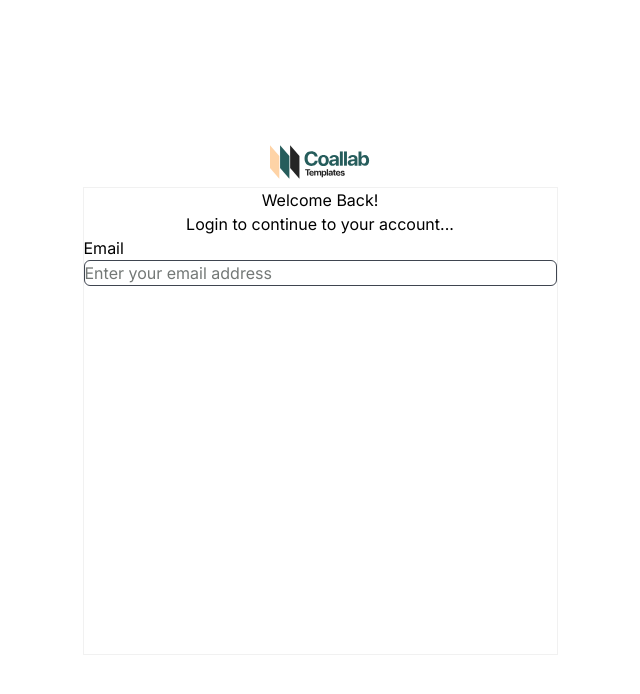
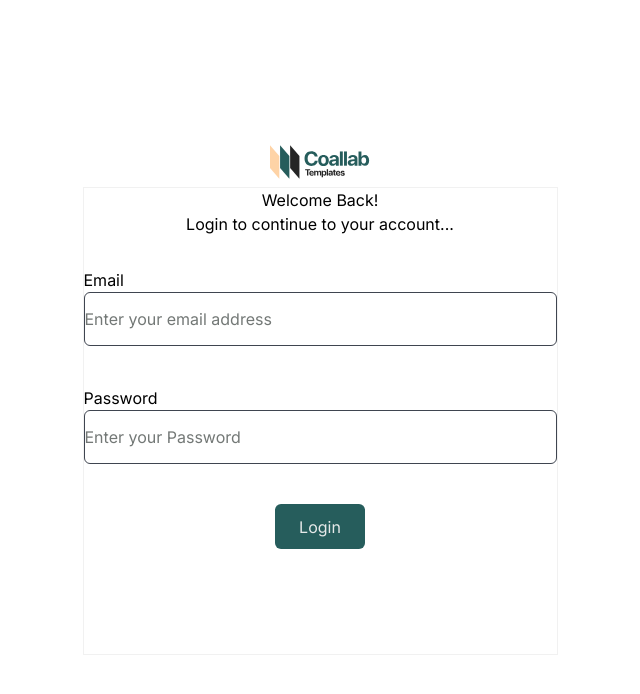
Before and after one commit to Coal-lab-Team/Frontend, a Next.js app: page /auth/login in a window 1280 px wide. Shown: the top 694 px of the page, without its empty margins (320-960 px from the left). Built offline with nearby package versions, Linux system fonts and the light colour scheme.

Commit message:
Login Form

```diff
--- a/app/auth/login/page.tsx
+++ b/app/auth/login/page.tsx
@@ -1,5 +1,7 @@
 import React from 'react'
 import Image from 'next/image'
+
+
 
 function page() {
   return (
@@ -11,13 +13,22 @@ function page() {
                 <h2>Welcome Back!</h2>
                 <p>Login to  continue to your account...</p>
             </div>
-            <form>
-                <div className=' flex-col flex'>
-                    <label className=' justify-start'> Email</label>
-                    <input className=' border rounded-md' placeholder='Enter your email address'/>
+            <form className=' items-center justify-center flex flex-col'>
+                <div className=' flex-col flex w-full h-[86px] mt-[32px]'>
+                    <label className=' justify-start  '> Email</label>
+                    <input className=' border rounded-md w-full h-[54px] p-[16]' placeholder='Enter your email address'/>
+                </div>
+                <div className=' flex-col flex w-full h-[86px] mt-[32px]'>
+                    <label className=' justify-start w-full'>Password</label>
+                    <input className=' border rounded-md w-full  h-[54px] p-[16]' placeholder='Enter your Password'/>
                 </div>
 
+                    <button className='rounded-md bg-[#265D5C] w-[90px] h-[45px]  text-[#f1f1f1f1] mt-[32px] '> Login</button>
+
             </form>
+            <div>
+                <input/>
+            </div>
 
         </div>
 
```
